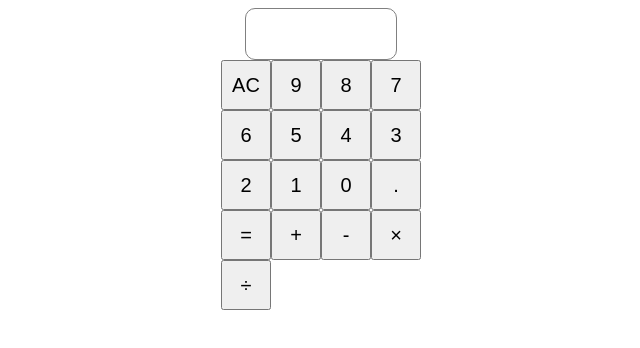
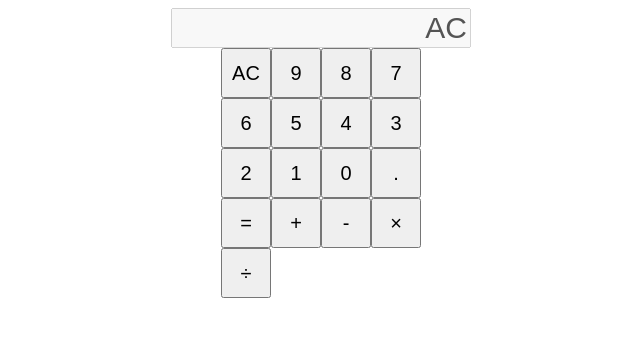
Before and after one commit to adamscript/calculator, a plain HTML site: page index.html in a window 1280 px wide. Both pictures are taken after a click on the button "AC". Shown: the whole page, without its empty margins (319-959 px from the left). Drawn offline with Linux system fonts and the light colour scheme.

Commit message:
Added button and display value functionality

```diff
--- a/index.html
+++ b/index.html
@@ -6,10 +6,10 @@
 
     <body>
         <div id = "display">
-            <div id = "displayitems"></div>
+            <input type = "text" value = "0" disabled id = "displayvalue">
         </div>
         <div id = "buttons">
-            <button id = "btn_AC" class = "btn">AC</button>
+            <button id = "btn_clear" class = "btn">AC</button>
             <button id = "btn_9" class = "btn">9</button>
             <button id = "btn_8" class = "btn">8</button>
             <button id = "btn_7" class = "btn">7</button>
--- a/scripts.js
+++ b/scripts.js
@@ -1,3 +1,5 @@
+let displayValue = "";
+
 function add(num1, num2){
     return num1 + num2;
 }
@@ -26,3 +28,15 @@ function operate(num1, operator, num2){
             return divide(num1, num2);
     }
 }
+
+function buttonKeys(){
+    let buttons = document.getElementsByClassName("btn");
+    for(let i = 0; i < buttons.length; i++){
+        buttons[i].addEventListener('click', () => {
+            displayValue += buttons[i].textContent;
+
+            const display = document.getElementById("displayvalue")
+            display.value = displayValue})
+    }
+}
+buttonKeys();
--- a/styles.css
+++ b/styles.css
@@ -10,19 +10,10 @@ body{
     grid-template-columns: repeat(4, auto);
 }
 
-#display{
-    width: 150px;
-    height: 50px;
-    border: 1px solid grey;
-    border-radius: 10px;
-    position: relative;
-}
-
-#displayitems{
-    position: absolute;
-    top: 0px;
-    right: 0px;
+#displayvalue{
     font-size: 30px;
+    text-align: right;
+    width: 300px;
 }
 
 .btn{
```
